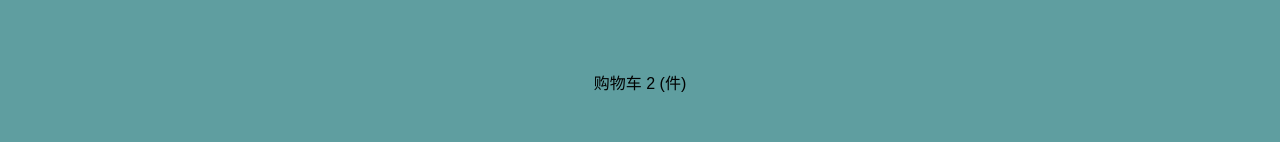
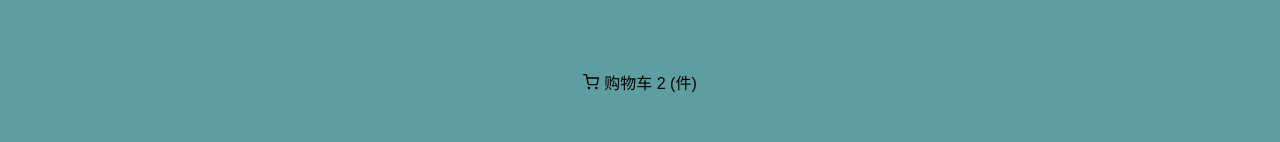
Before and after one commit to Bruce-shuai/React-17, a React (Create React App) app in the folder robot-gallery/: page / in a window 1280 px wide. Shown: the part 191-333 px from the top of the page. Built offline with nearby package versions, Linux system fonts and the light colour scheme; a web font is replaced by a local one.

Commit message:
提交点代码

```diff
--- a/robot-gallery/src/components/ShoppingCart.tsx
+++ b/robot-gallery/src/components/ShoppingCart.tsx
@@ -1,5 +1,7 @@
 import React from 'react';
 import style from './ShoppingCart.module.css';
+import { FiShoppingCart } from 'react-icons/fi';
+
 
 interface Props {
 
@@ -17,14 +19,27 @@ class ShoppingCart extends React.Component<Props, State> {
     }
   }
 
+  // 有一个问题是为什么这里不能在函数前面加一个const呢？
+  handleClickBtn = (e:React.MouseEvent<HTMLButtonElement, MouseEvent>) => {
+    console.log('e.target', e.target);   // target 描述的是事件发生的元素
+    console.log('e.currentTarget', e.currentTarget); // currentTarget描述的是事件处理绑定的元素
+
+    // 这里的用法有点高级了，目前还不怎么会呢！
+    if((e.target as HTMLElement).nodeName === 'SPAN') {
+      this.setState({
+        isOpen: !this.state.isOpen
+      })
+    }
+  }
+
   render() {
     return <div className={style.cartContainer}>
+
       <button className={style.button}
-        onClick={(e) => this.setState({
-          isOpen: !this.state.isOpen
-        })}   // 直接在这里添加事件,放的需要是函数才行
+        onClick={(e) => this.handleClickBtn(e)}
       >
-        购物车 2 (件)
+        <FiShoppingCart />
+        <span>购物车 2 (件)</span>
       </button>
       <div className={style.cartDropDown}
         // 这里的样式书写还算细节
```
